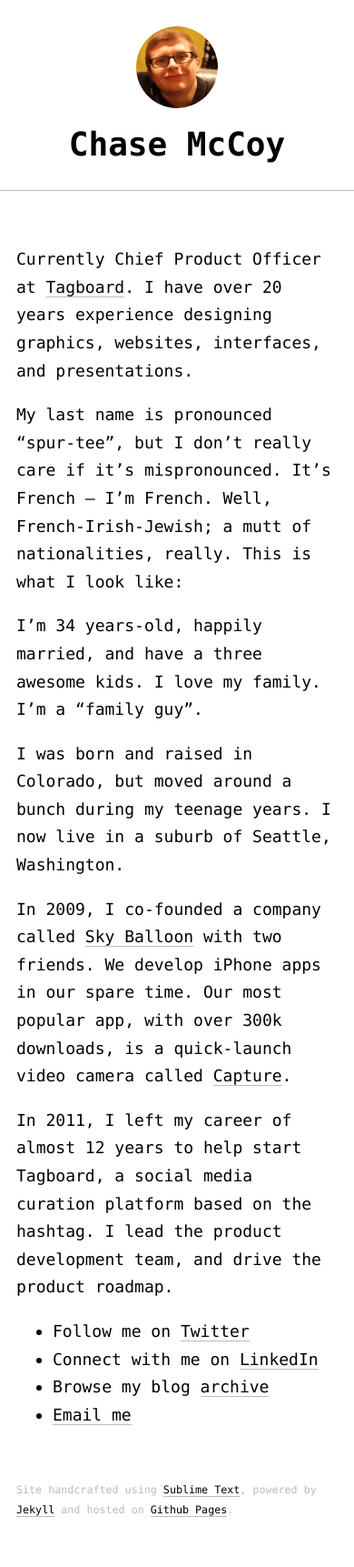
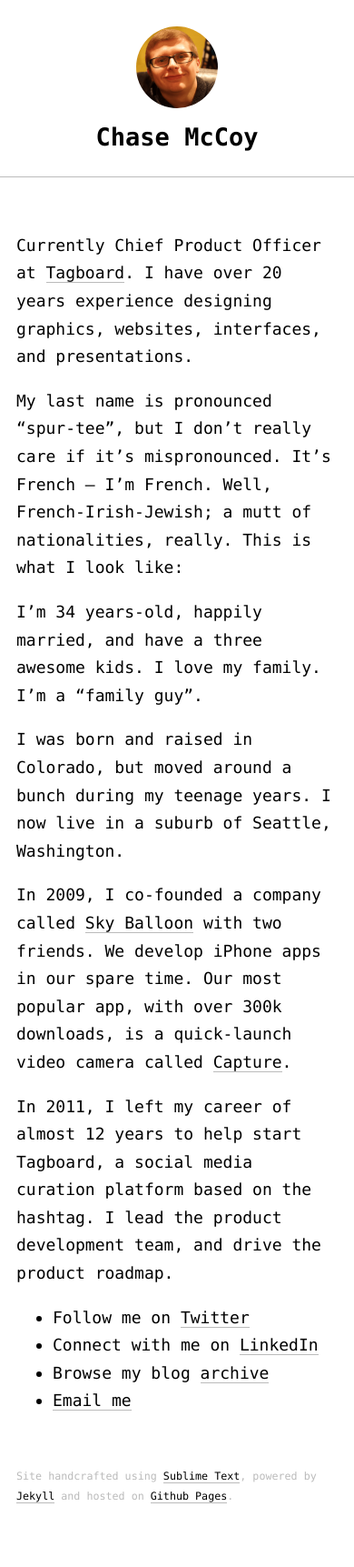
Before and after one commit to chasemccoy/chasemccoy.github.io, a Jekyll site: the page built from index.md, in a window 390 px wide. Shown: the whole page at 91% size. Built offline with Jekyll 4.4.1, drawn with Linux system fonts in a browser that asks for light colours.

Commit message:
Updated CSS

```diff
--- a/css/style.css
+++ b/css/style.css
@@ -166,7 +166,7 @@ body.home {
   body { width: calc(100% - 2rem); }
   body.home { width: 100% }
   .content { width: calc(100% - 2rem); }
-  h1 { font-size: 2em !important; }
+  h1 { font-size: 1.5em !important; }
 }
 
 .divider {
```
Also changed, not shown: 2 other files.
